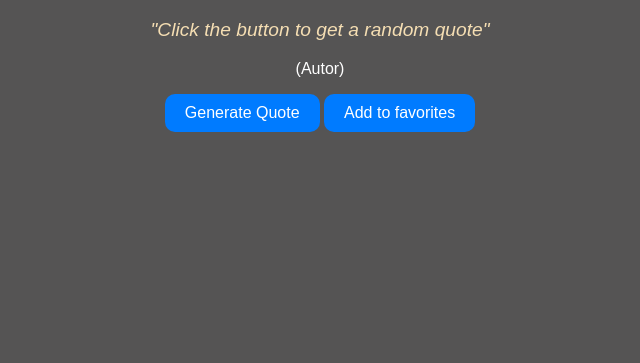
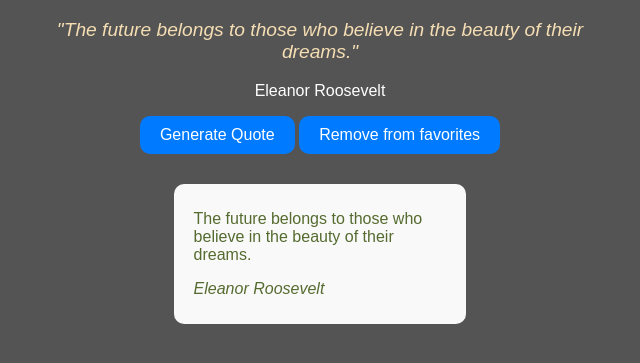
Before and after one commit to YaroslavKashkarov/random-quotes, a website with bundled scripts: page index.html in a window 1280 px wide. Both pictures are taken after a click on the button "Add to favorites". Shown: the part 61-424 px from the top of the page, without its empty margins (320-960 px from the left). Built offline with nearby package versions, Linux system fonts and the light colour scheme.

Commit message:
Generate random quotes and added quotes in the favorites

```diff
--- a/assets/js/quotes.js
+++ b/assets/js/quotes.js
@@ -48,6 +48,21 @@ const quotes = [
     quote: 'Do something today that your future self will thank you for.',
     author: 'Unknown',
     isFavorite: false
+  },
+  {
+    quote: 'You miss 100% of the shots you don\'t take.',
+    author: 'Wayne Gretzky',
+    isFavorite: false
+  },
+  {
+    quote: 'The biggest risk is not taking any risk...',
+    author: 'Mark Zuckerberg',
+    isFavorite: false
+  },
+  {
+    quote: 'You can\'t connect the dots looking forward; you can only connect them looking backward.',
+    author: 'Steve Jobs',
+    isFavorite: false
   }
 ]
 
--- a/assets/js/script.js
+++ b/assets/js/script.js
@@ -4,6 +4,7 @@ const quoteElement = document.getElementById('quote')
 const quoteAuthorElement = document.getElementById('quote-author')
 const generateBtn = document.getElementById('generate-btn')
 const toggleFavoriteBtn = document.getElementById('toggle-favorite-btn')
+const favoritesContainer = document.getElementById('favorites-container')
 
 let currentQuoteIndex
 function generateRandomQuote() {
@@ -14,21 +15,41 @@ function generateRandomQuote() {
   quoteElement.textContent = quote
   // @ts-ignore
   quoteAuthorElement.textContent = author
+  // @ts-ignore
+  toggleFavoriteBtn.textContent = randomQuote.isFavorite ? 'Remove from favorites' : 'Add to favorites'
 }
 
 function toggleFavorite() {
   const currentQuote = quotes[currentQuoteIndex]
-  currentQuote.isFavorite = !quotes[currentQuoteIndex].isFavorite
+  currentQuote.isFavorite = !currentQuote.isFavorite
   // @ts-ignore
-  if(toggleFavoriteBtn.textContent === 'Add to favorites') {
+  toggleFavoriteBtn.textContent = currentQuote.isFavorite ? 'Remove from favorites' : 'Add to favorites'
+
+  if(currentQuote.isFavorite) {
+    const favoriteCard = document.createElement('div')
+    favoriteCard.classList.add('favorite-card')
+    favoriteCard.innerHTML =
+      `
+    <p>${currentQuote.quote}</p>
+    <p class='author'>${currentQuote.author}</p>
+    `
     // @ts-ignore
-    toggleFavoriteBtn.textContent = 'Remove from favorites'
+    favoritesContainer.appendChild(favoriteCard)
   } else {
-    // @ts-ignore
-    toggleFavoriteBtn.textContent = 'Add to favorites'
+    // Remove the favorite card from the favorites container
+    const favoriteCards = document.querySelectorAll('.favorite-card')
+    console.log(favoriteCards)
+    favoriteCards.forEach((card) => {
+      if(card.textContent?.includes(currentQuote.quote)) {
+        card.remove()
+      }
+    })
   }
 }
 
 // @ts-ignore
 generateBtn.addEventListener('click', generateRandomQuote)
-toggleFavoriteBtn?.addEventListener('click', toggleFavorite)
+// @ts-ignore
+toggleFavoriteBtn.addEventListener('click', toggleFavorite)
+
+generateRandomQuote()
--- a/assets/scss/sections/index.scss
+++ b/assets/scss/sections/index.scss
@@ -36,3 +36,22 @@ body {
 .quote::after {
   content: '"';
 }
+
+.favorites-container {
+  display: flex;
+  flex-wrap: wrap;
+  justify-content: center;
+}
+
+.favorite-card {
+  background-color: #f9f9f9;
+  color: darkolivegreen;
+  padding: 10px 20px;
+  margin: 10px;
+  border-radius: 10px;
+  width: 20%; // Adjust as needed
+}
+
+.author {
+  font-style: italic;
+}
--- a/index.html
+++ b/index.html
@@ -2,10 +2,10 @@
 <html lang="en">
 
 <head>
-  <meta charset="UTF-8">
-  <meta name="viewport" content="width=device-width, initial-scale=1.0">
+  <meta charset="UTF-8" />
+  <meta name="viewport" content="width=device-width, initial-scale=1.0" />
   <title>Random Quotes</title>
-  <link rel="stylesheet" href="assets/css/style.css">
+  <link rel="stylesheet" href="assets/css/style.css" />
 </head>
 
 <body>
@@ -16,6 +16,10 @@
     <button class="btn" id="generate-btn">Generate Quote</button>
     <button id="toggle-favorite-btn" class="btn">Add to favorites</button>
   </div>
+
+  <div class="favorites-container" id="favorites-container">
+    <!-- Favorite quotes will be dynamically added here -->
+  </div>
   <script type="module" src="/assets/js/script.js"></script>
 </body>
 
```
Also changed, not shown: assets/css/style.css.
